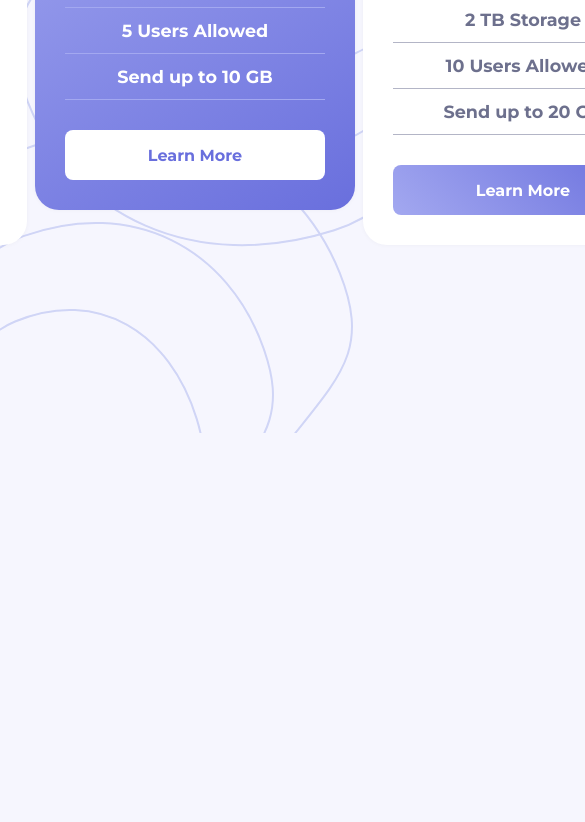
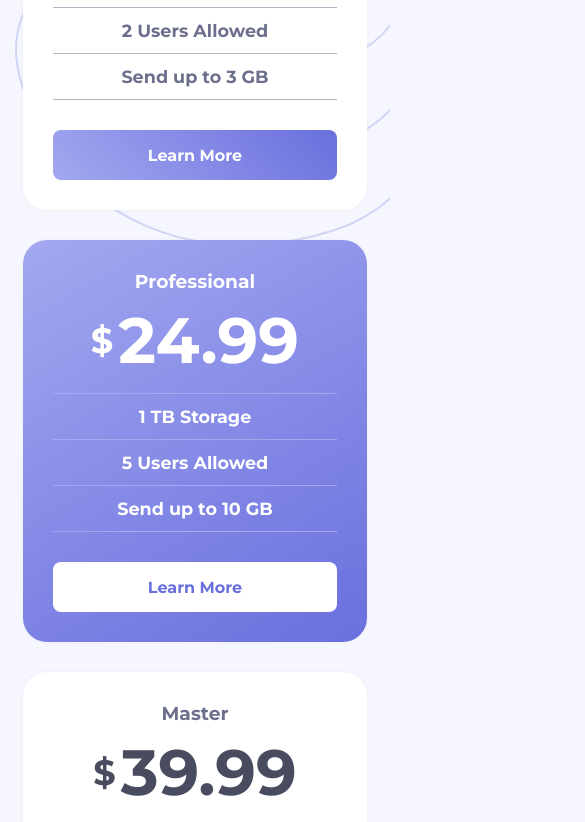
Before and after one commit to FESOO1/Pricing-component-with-toggle, a plain HTML site: page index.html in a window 390 px wide. Shown: the part 411-1233 px from the top of the page, 585 px wide, since content can reach past the window. Before the commit the page ends 844 px from the top, so only its background shows below. Drawn offline with Linux system fonts and the light colour scheme.

Commit message:
Fully finished.

```diff
--- a/styles.css
+++ b/styles.css
@@ -12,7 +12,6 @@
 }
 
 body {
-    min-height: 100vh;
     background-color: hsl(240, 78%, 98%);
 }
 
@@ -44,6 +43,7 @@ body::after {
 }
 
 .pricing-plan {
+    width: 100%;
 }
 
 .pricing-plan-text-and-toggle {
@@ -108,8 +108,10 @@ body::after {
     display: flex;
     justify-content: center;
     align-items: center;
+    flex-wrap: wrap;
     margin-top: 70px;
     column-gap: 8px;
+    padding-inline: 25px;
 }
 
 .plan {
@@ -253,3 +255,44 @@ body::after {
 .plan-two > .plan-includes > hr {
     border-top: 1px solid hsl(236, 72%, 79%);
 }
+
+/* MEDIA QUERIES */
+
+@media (max-width: 1026px) {
+    .plans {
+        gap: 30px;
+    }
+    .plan-one,
+    .plan-three {
+        transform: translateY(0px);
+    }
+    body::after {
+        background: none;
+    }
+}
+
+@media (max-width: 400px) {
+    .plans {
+        padding-inline: 0;
+    }
+    .plan {
+        width: 88%;
+    }
+}
+
+@media (max-width: 350px) {
+    .plan {
+        padding-block: 20px;
+    }
+    .plan-includes,
+    .learn-more-button-container {
+        padding-inline: 20px;
+    }
+    .monthly-price,
+    .yearly-price {
+        font-size: 3.2rem;
+    }
+    .dollar-symbol {
+        font-size: 2rem;
+    }
+}
```
